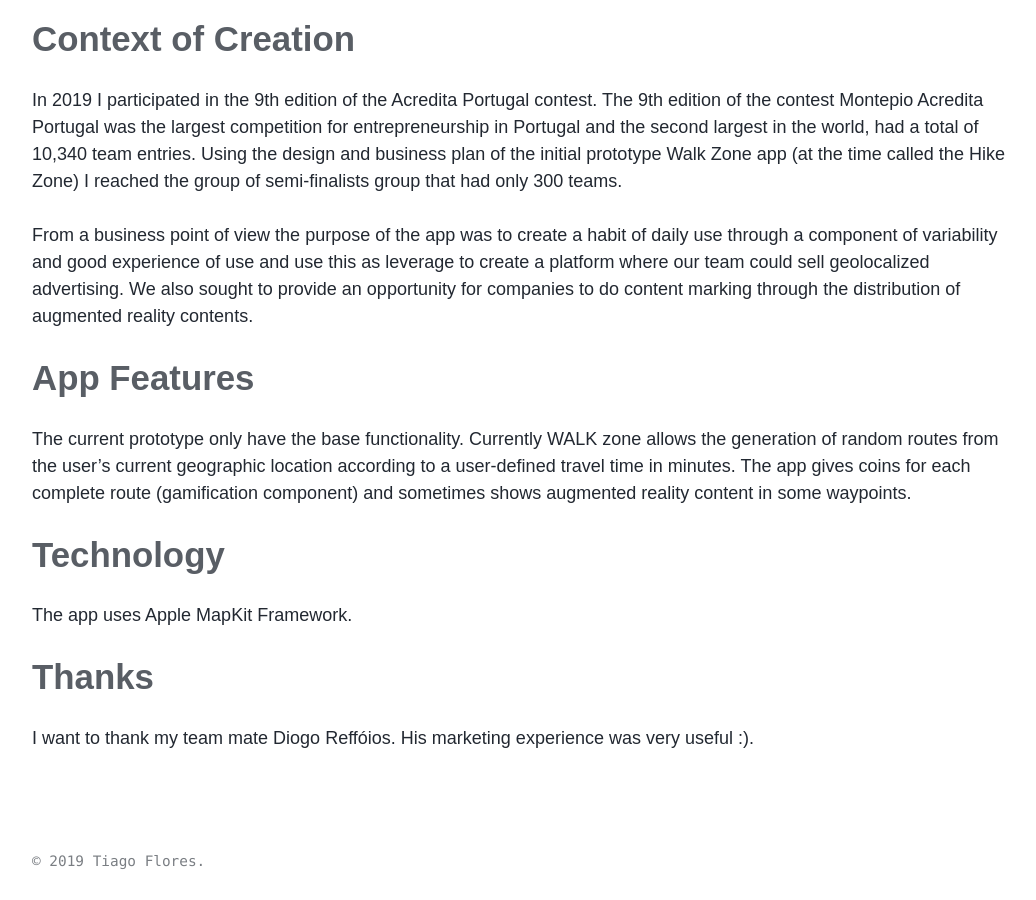
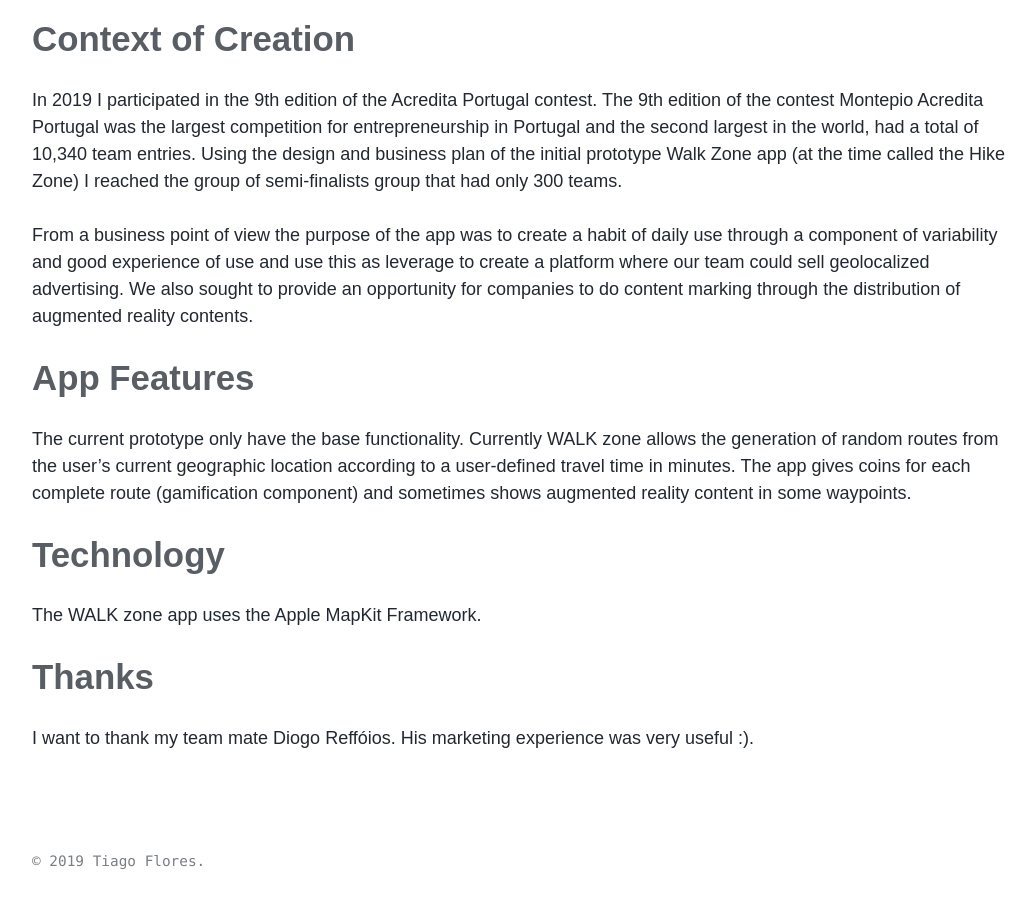
Before and after one commit to TiagoMJFlores/tiagomjflores.github.io, a Jekyll site: the page built from _appstore/walkzone.md, in a window 1280 px wide and 900 px high, scrolled down 1575 px. Shown: the whole window, without its empty margins (40-1076 px from the left). Built offline with Jekyll 4.4.1, drawn with Linux system fonts in a browser that asks for light colours.

Commit message:
phrase correction walkzone 2

```diff
--- a/_appstore/walkzone.md
+++ b/_appstore/walkzone.md
@@ -42,7 +42,7 @@
 
 ## Technology
 
-The app uses Apple MapKit Framework.
+The WALK zone app uses the Apple MapKit Framework.
 
 
 ## Thanks
```
